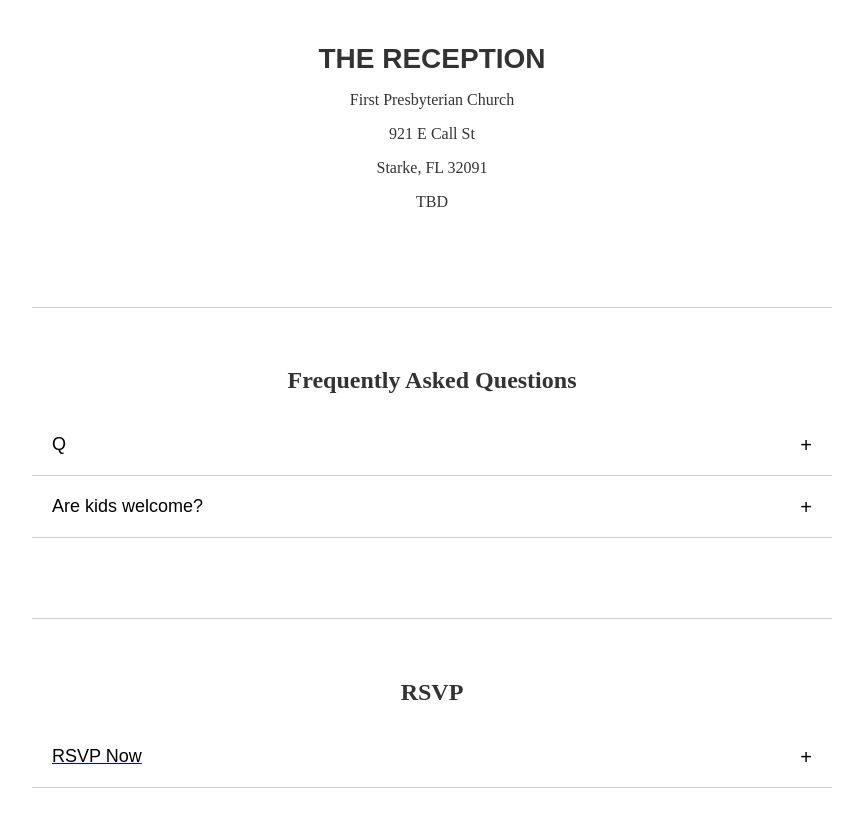
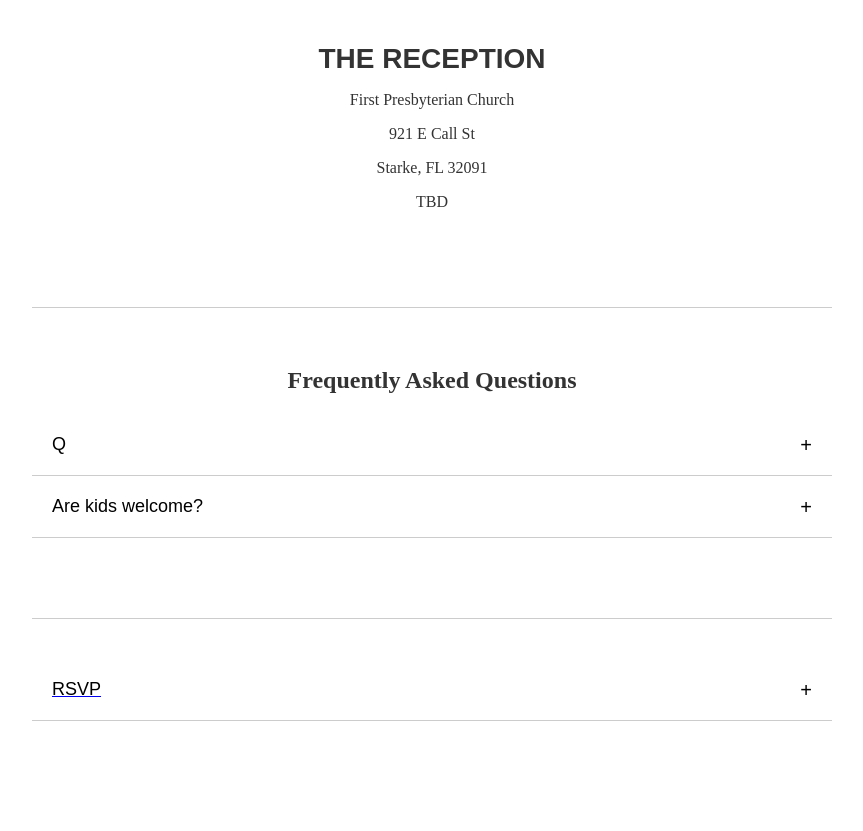
Before and after one commit to EdenAndRyan/EdenAndRyan.github.io, a plain HTML site: page index.html in a window 1280 px wide. Shown: the part 814-1645 px from the top of the page, without its empty margins (208-1071 px from the left). After the commit the page ends 1615 px from the top, so only its background shows below. Drawn offline with Linux system fonts and the light colour scheme.

Commit message:
Update index.html

```diff
--- a/index.html
+++ b/index.html
@@ -34,9 +34,10 @@
       </div>
     </section>
 
-    <section class="section rsvp">
-      <h2>RSVP</h2>
-      <a href="rsvp.html"><button class="rsvp-button">RSVP Now</button></a>
+    <section class="rsvp-button-container">
+      <a href="rsvp.html">
+        <button class="rsvp-button">RSVP</button>
+      </a>
     </section>
   </div>
   <script src="main.js"></script>
```
